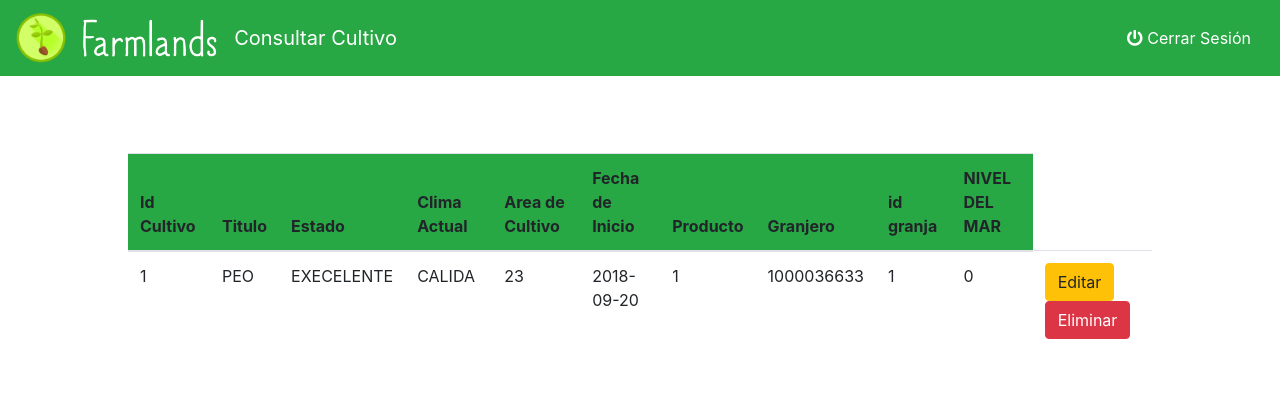
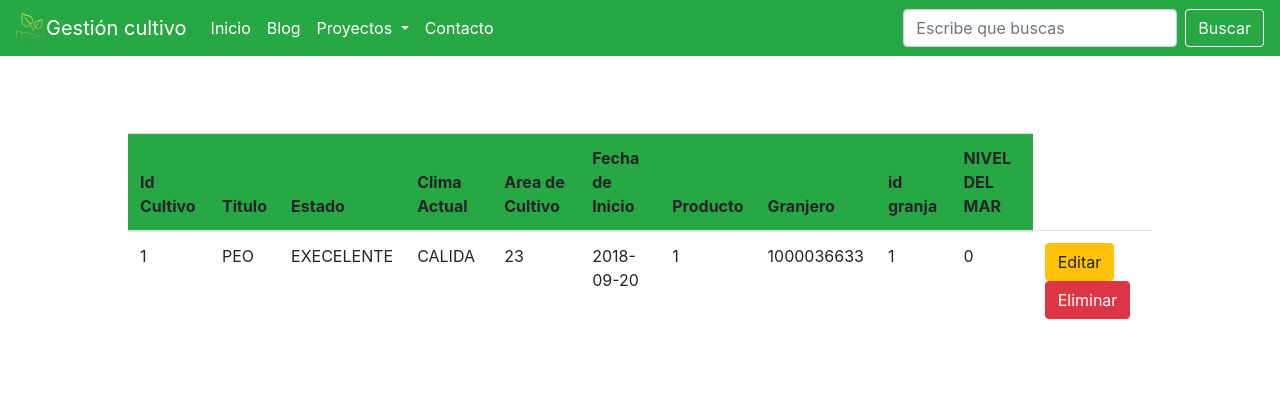
Before and after one commit to vector14/farmlands, a PHP site: page /consultar_cultivo.php in a window 1280 px wide. Shown: the top 408 px of the page. Run offline with PHP 8.4, Linux system fonts and the light colour scheme; a user stored in the database is signed in; data comes from the database, SQL or seed files in the repository; data that the repository does not hold is empty; some libraries are stand-ins or nearby versions.

Commit message:
Correccion de errores en insersion

```diff
--- a/actualizar_cultivo.php
+++ b/actualizar_cultivo.php
@@ -21,3 +21,4 @@
 		    <SCRIPT LANGUAGE="javascript">
             alert(" el cultivo fue ACTUALIZADO");
             </SCRIPT>
+                        <META HTTP-EQUIV="Refresh" CONTENT="0; URL=consultar_cultivo.php">
--- a/consultar_cultivo.php
+++ b/consultar_cultivo.php
@@ -11,8 +11,7 @@ $DOCUMENTO = $cadena[4];
         <!-- Required meta tags -->
         <meta charset="utf-8">
         <meta name="viewport" content="width=device-width, initial-scale=1, shrink-to-fit=no">
-   <link rel="shortcut icon" type="image/x-icon" href="assets/icons/favicon.ico"/>
-        <link rel="stylesheet" href="https://use.fontawesome.com/releases/v5.5.0/css/all.css" integrity="sha384-B4dIYHKNBt8Bc12p+WXckhzcICo0wtJAoU8YZTY5qE0Id1GSseTk6S+L3BlXeVIU" crossorigin="anonymous">
+
         <!-- Bootstrap CSS -->
         <link rel="stylesheet" href="bootstrap.css">
 
@@ -20,23 +19,42 @@ $DOCUMENTO = $cadena[4];
     </head>
     <body>
 
-<nav class="navbar navbar-expand-lg navbar-success bg-success">
-        <a class="navbar-brand" href="menu_principal.php"><img src="assets/icons/Farmlands_logo.png" width="50" height="auto" class="d-inline-block align-center" alt=""></a>
-        <a class="navbar-brand" href="menu_principal.php"><img src="assets/icons/Letters.png" width="auto" height="45" class="d-inline-block align-center" alt=""></a>
-        <span class="navbar-brand d-inline-block align-center justify-content-center" style="color:#fff;">Consultar Cultivo</span>
-        <button class="navbar-toggler" style="outline:0px" type="button" data-toggle="collapse" data-target="#navbarSupportedContent" aria-controls="navbarSupportedContent" aria-expanded="false" aria-label="Toggle navigation">
-          <i id="icon-toggler" style="color:#fff; font-size:22px" class="fas fa-bars"></i>
-        </button>
 
-        <div class="collapse navbar-collapse justify-content-end" id="navbarSupportedContent">
-                <ul class="nav justify-content-end">
+        <nav class="navbar navbar-expand-lg navbar-success bg-success">
+            <a class="navbar-brand" href="#"> <img src="pl.png" width="30" height="30" class="d-inline-block align-top" alt="">Gestión cultivo</a>
+            <button class="navbar-toggler" type="button" data-toggle="collapse" data-target="#navbarSupportedContent" aria-controls="navbarSupportedContent" aria-expanded="false" aria-label="Toggle navigation">
+                <span   class="navbar-toggler-icon"></span>
+            </button>
+
+            <div class="collapse navbar-collapse" id="navbarSupportedContent">
+                <ul class="navbar-nav mr-auto">
+                    <li class="nav-item active">
+                        <a class="nav-link" href="#">Inicio <span class="sr-only">(current)</span></a>
+                    </li>
                     <li class="nav-item">
-                        <a href="cerrar.php"><button class="btn btn-success" style="" type="submit" ><i class="fas fa-power-off"></i> Cerrar Sesión</button></a>
+                        <a class="nav-link" href="#">Blog</a>
+                    </li>
+                    <li class="nav-item dropdown">
+                        <a class="nav-link dropdown-toggle" href="#" id="navbarDropdown" role="button" data-toggle="dropdown" aria-haspopup="true" aria-expanded="false">
+                            Proyectos
+                        </a>
+                        <div class="dropdown-menu" aria-labelledby="navbarDropdown">
+                            <a class="dropdown-item" href="#">software</a>
+                            <a class="dropdown-item" href="#">Hadware</a>
+                            <div class="dropdown-divider"></div>
+                            <a class="dropdown-item" href="#">mas información</a>
+                        </div>
+                    </li>
+                    <li class="nav-item">
+                        <a class="nav-link " href="#">Contacto</a>
                     </li>
                 </ul>
-        </div>
-      </nav>
-
+                <form class="form-inline my-2 my-lg-0">
+                    <input class="form-control mr-sm-2" type="search" placeholder="Escribe que buscas" aria-label="Search">
+                    <button class="btn btn-outline-light my-2 my-sm-0" type="submit">Buscar</button>
+                </form>
+            </div>
+        </nav>
         <table   class="table" >
             <thead class="bg-success">
                 <tr>
@@ -109,8 +127,7 @@ $DOCUMENTO = $cadena[4];
                         <form action="crear_cultivo.php" method="GET">
                             <div class="form-group">
                                 <label for="NOMBRE">TITULO:</label>
-                                <input class="form-control" id="TITULO" name="TITULO" type="text" placeholder="TITULO" required pattern="[A-Za-z]{2,30}"
-         title="Digite solo letras"/>
+                                <input class="form-control" id="TITULO" name="TITULO" type="text" placeholder="TITULO"/>
                             </div>
                             <div class="form-group">
                                 <label for="APELLIDO">ESTADO:</label>
@@ -123,7 +140,7 @@ $DOCUMENTO = $cadena[4];
                             </div>
                             <div class="form-group">
                                 <label for="CLIMA_ACTUAL">CLIMA ACTUAL:</label>
-                                <input class="form-control" id="CLIMA_ACTUAL" name="CLIMA_ACTUAL" type="text" placeholder="CLIMA_ACTUAL" />
+                                <input class="form-control" id="CLIMA_ACTUAL" name="CLIMA_ACTUAL" type="text" placeholder="CLIMA_ACTUAL"/>
                             </div>
                             <div class="form-group">
                                 <label for="TELEFONO">AREA DEL CULTIVO:</label>
@@ -244,8 +261,7 @@ $mysqli->close();
                             </div>
                             <div class="form-group">
                                 <label for="titulo">TITULO:</label>
-                                <input class="form-control" id="titulo" name="titulo" type="text" required pattern="[A-Za-z]{2,30}"
-         title="Digite solo letras"/></input>
+                                <input class="form-control" id="titulo" name="titulo" type="text" /></input>
                             </div>
                             <div class="form-group">
                                 <label for="estado">ESTADO:</label>
@@ -253,16 +269,15 @@ $mysqli->close();
                             </div>
                             <div class="form-group">
                                 <label for="clima_actual">CLIMA ACTUAL:</label>
-                                <input class="form-control" id="clima_actual" name="clima_actual" type="text" required pattern="[A-Za-z]{2,30}"
-         title="Digite solo letras"/></input>
+                                <input class="form-control" id="clima_actual" name="clima_actual" type="text" /></input>
                             </div>
                             <div class="form-group">
                                 <label for="area_cultivo">AREA DE CULTIVO:</label>
-                                <input class="form-control" id="area_cultivo" name="area_cultivo" type="number" /></input>
+                                <input class="form-control" id="area_cultivo" name="area_cultivo" type="text" /></input>
                             </div>
                             <div class="form-group">
                                 <label for="fecha_inicio">FECHA DE INICIO:</label>
-                                <input class="form-control" id="fecha_inicio" name="fecha_inicio" type="date"/>
+                                <input class="form-control" id="fecha_inicio" name="fecha_inicio" type="text"/>
                             </div>
                             <div class="form-group">
                                 <label for="producto">PRODUCTO:</label>
```
Also changed, not shown: crear_biologo.php (+12 -5 lines), crear_cultivo.php (+25 -13 lines).
